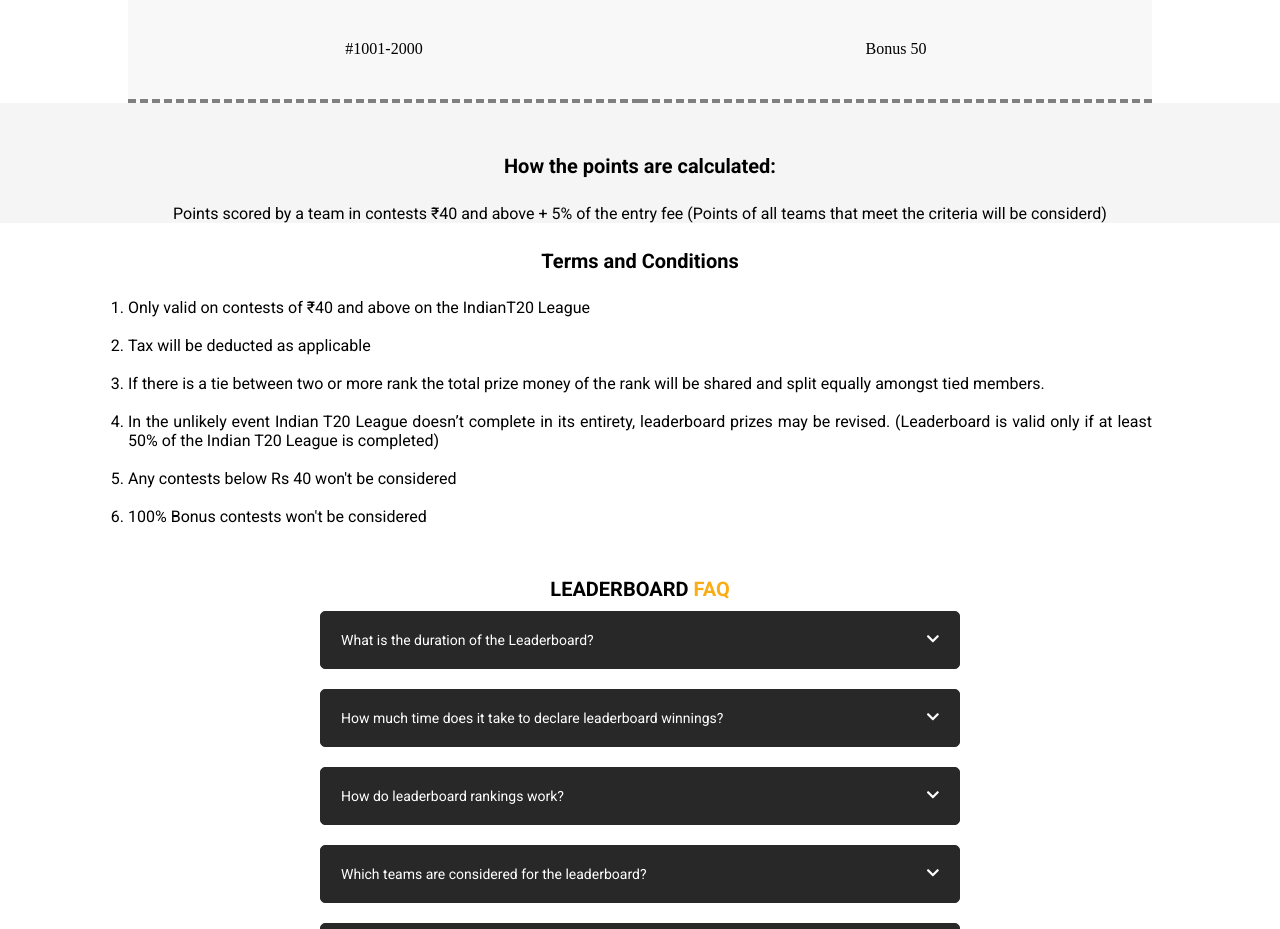
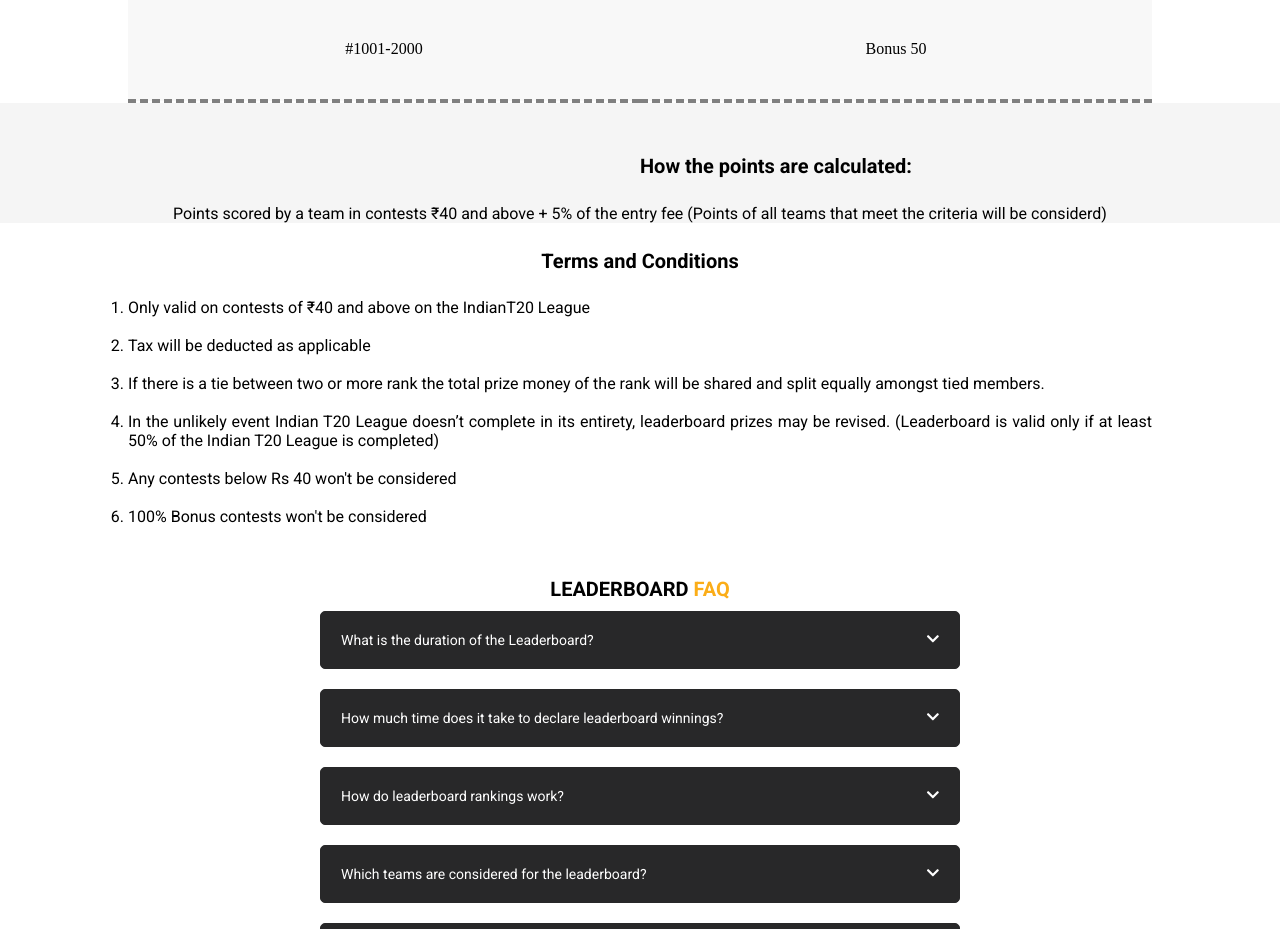
Before and after one commit to febin123/dream07, a plain HTML site: page leaderboard.html in a window 1280 px wide. Shown: the part 1781-2710 px from the top of the page. Drawn offline with nearby package versions, Linux system fonts and the light colour scheme.

Commit message:
Update leaderboard.css

```diff
--- a/leaderboard.css
+++ b/leaderboard.css
@@ -141,7 +141,7 @@ table {
       background-color: whitesmoke;
   }
   .point-heading h1{
-    text-align: center;
+    margin-left:50vw;
     font-family: 'Roboto', sans-serif;
     font-weight: 900;
     font-size: 20px;
```
